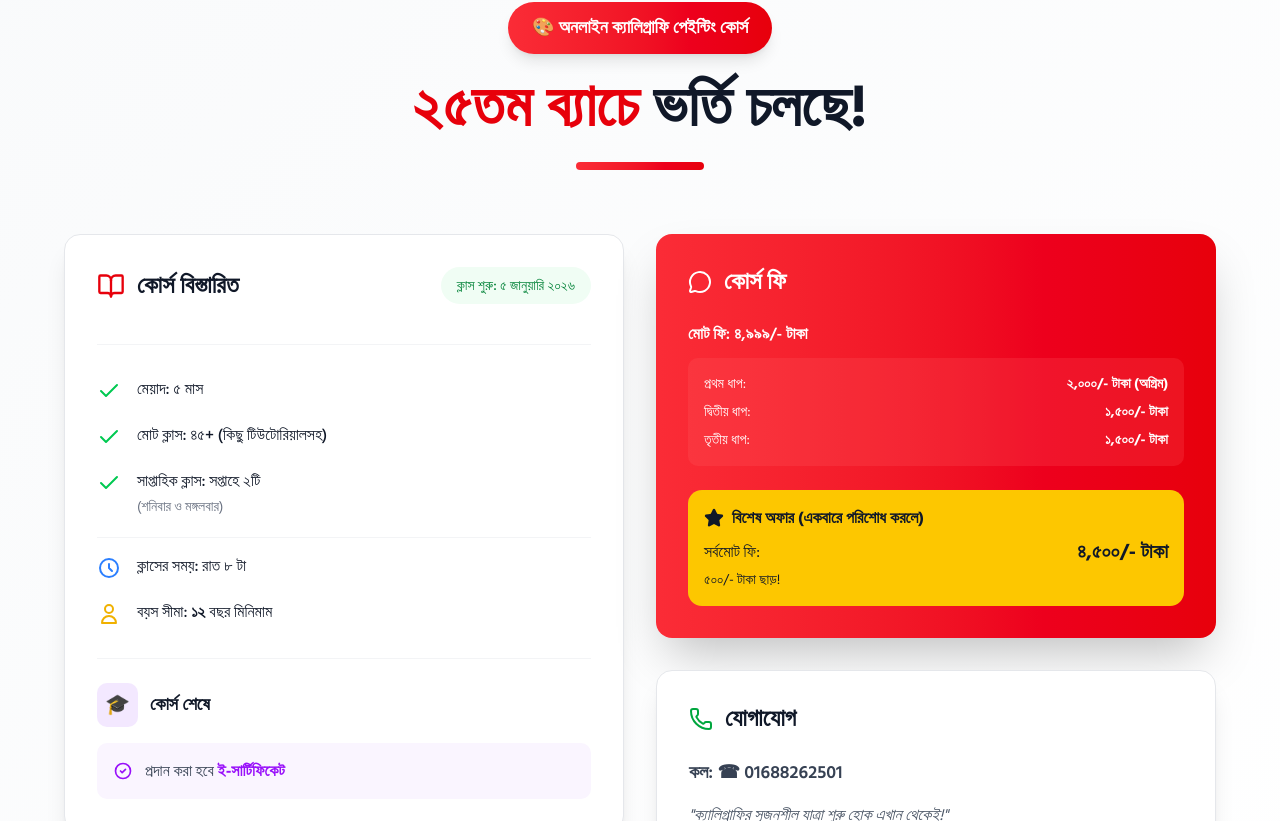
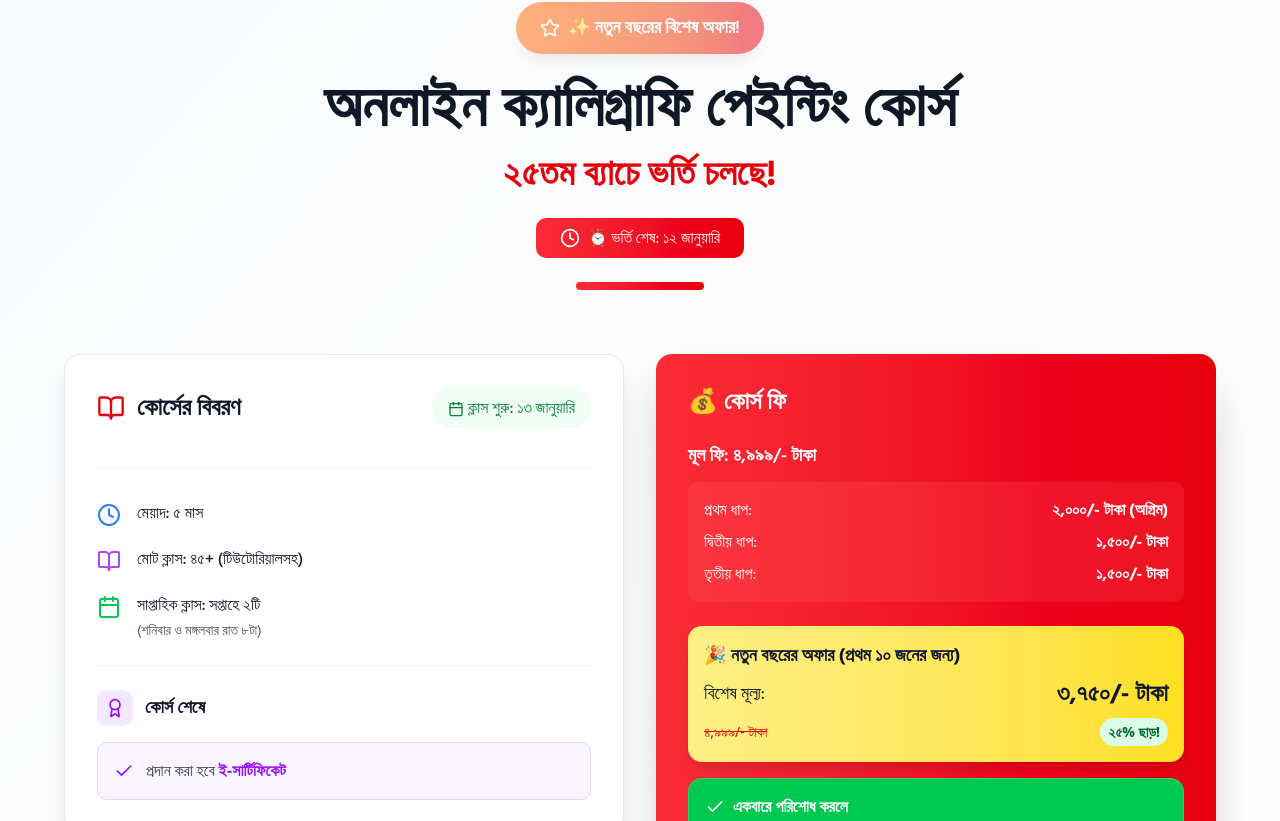
Before and after one commit to mamunurroshid90/noor-calligrapher, a Next.js app: page /courses in a window 1280 px wide. Shown: the part 2119-2940 px from the top of the page. Built offline with nearby package versions, Linux system fonts and the light colour scheme.

Commit message:
added new version course details content

```diff
--- a/src/components/courses/CourseDetailsSection.tsx
+++ b/src/components/courses/CourseDetailsSection.tsx
@@ -13,6 +13,9 @@ import {
   MessageCircle,
   Phone,
   BookOpen,
+  Calendar,
+  Percent,
+  AlertCircle,
 } from "lucide-react";
 import Container from "@/components/ui/Container";
 
@@ -25,20 +28,37 @@ const CourseDetailsSection = ({ banglaFont }: CourseDetailsSectionProps) => {
     <section className="py-20 bg-gradient-to-br from-gray-50 to-white">
       <Container>
         <div className="max-w-6xl mx-auto">
-          {/* Header */}
+          {/* Header with Special Offer */}
           <div className="text-center mb-16">
-            <div className="inline-flex items-center bg-gradient-to-r from-red-500 to-red-600 text-white px-6 py-3 rounded-full text-lg font-semibold mb-6 shadow-lg">
+            {/* Special Offer Badge */}
+            <div className="inline-flex items-center bg-gradient-to-r from-orange-500 to-red-600 text-white px-6 py-3 rounded-full text-lg font-semibold mb-6 shadow-lg animate-pulse">
+              <Star className="h-5 w-5 mr-2" />
               <span style={{ fontFamily: "'Hind Siliguri', sans-serif" }}>
-                🎨 অনলাইন ক্যালিগ্রাফি পেইন্টিং কোর্স
+                ✨ নতুন বছরের বিশেষ অফার!
               </span>
             </div>
 
+            {/* Main Title */}
             <h2
               style={{ fontFamily: banglaFont }}
-              className="text-5xl md:text-6xl font-black text-gray-900 mb-6"
+              className="text-5xl md:text-6xl font-black text-gray-900 mb-4"
             >
-              <span className="text-red-600">২৫তম ব্যাচে</span> ভর্তি চলছে!
+              অনলাইন ক্যালিগ্রাফি পেইন্টিং কোর্স
             </h2>
+            <h3
+              style={{ fontFamily: banglaFont }}
+              className="text-3xl md:text-4xl font-bold text-red-600 mb-6"
+            >
+              ২৫তম ব্যাচে ভর্তি চলছে!
+            </h3>
+
+            {/* Countdown Timer */}
+            <div className="inline-flex items-center bg-gradient-to-r from-red-500 to-red-600 text-white px-6 py-2 rounded-lg mb-6">
+              <Clock className="h-5 w-5 mr-2" />
+              <span style={{ fontFamily: banglaFont }}>
+                ⏰ ভর্তি শেষ: ১২ জানুয়ারি
+              </span>
+            </div>
 
             <div className="w-32 h-2 bg-gradient-to-r from-red-500 to-red-600 rounded-full mx-auto"></div>
           </div>
@@ -58,12 +78,14 @@ const CourseDetailsSection = ({ banglaFont }: CourseDetailsSectionProps) => {
                           style={{ fontFamily: banglaFont }}
                           className="text-2xl font-bold text-gray-900"
                         >
-                          কোর্স বিস্তারিত
+                          কোর্সের বিবরণ
                         </h3>
                       </div>
-                      <div className="px-4 py-2 bg-green-50 text-green-700 rounded-full text-sm font-medium">
+                      <div className="px-4 py-2 bg-green-50 text-green-700 rounded-full text-md font-medium">
+                        <Calendar className="h-4 w-4 inline mr-1" />
                         <span style={{ fontFamily: banglaFont }}>
-                          ক্লাস শুরু: ৫ জানুয়ারি ২০২৬
+                          ক্লাস শুরু: <span className="font-serif">১৩</span>{" "}
+                          জানুয়ারি
                         </span>
                       </div>
                     </div>
@@ -73,103 +95,47 @@ const CourseDetailsSection = ({ banglaFont }: CourseDetailsSectionProps) => {
                   <div style={{ fontFamily: banglaFont }} className="space-y-5">
                     {/* List Items */}
                     <div className="flex items-start gap-4">
-                      <Check className="h-6 w-6 text-green-500 mt-0.5 flex-shrink-0" />
+                      <Clock className="h-6 w-6 text-blue-500 mt-0.5 flex-shrink-0" />
                       <div>
                         <p className="text-gray-900 font-medium">
-                          মেয়াদ: ৫ মাস
+                          মেয়াদ: ৫ মাস
                         </p>
                       </div>
                     </div>
 
                     <div className="flex items-start gap-4">
-                      <Check className="h-6 w-6 text-green-500 mt-0.5 flex-shrink-0" />
+                      <BookOpen className="h-6 w-6 text-purple-500 mt-0.5 flex-shrink-0" />
                       <div>
                         <p className="text-gray-900 font-medium">
-                          মোট ক্লাস: ৪৫+ (কিছু টিউটোরিয়ালসহ)
+                          মোট ক্লাস: ৪৫+ (টিউটোরিয়ালসহ)
                         </p>
                       </div>
                     </div>
 
                     <div className="flex items-start gap-4">
-                      <Check className="h-6 w-6 text-green-500 mt-0.5 flex-shrink-0" />
+                      <Calendar className="h-6 w-6 text-green-500 mt-0.5 flex-shrink-0" />
                       <div>
                         <p className="text-gray-900 font-medium">
                           সাপ্তাহিক ক্লাস: সপ্তাহে ২টি
                         </p>
-                        <p className="text-gray-500 text-sm mt-1">
-                          (শনিবার ও মঙ্গলবার)
-                        </p>
-                      </div>
-                    </div>
-
-                    <div className="flex items-start gap-4 pt-4 border-t border-gray-100">
-                      <svg
-                        className="h-6 w-6 text-blue-500 mt-0.5 flex-shrink-0"
-                        fill="none"
-                        stroke="currentColor"
-                        viewBox="0 0 24 24"
-                      >
-                        <path
-                          strokeLinecap="round"
-                          strokeLinejoin="round"
-                          strokeWidth={2}
-                          d="M12 8v4l3 3m6-3a9 9 0 11-18 0 9 9 0 0118 0z"
-                        />
-                      </svg>
-                      <div>
-                        <p className="text-gray-900 font-medium">
-                          ক্লাসের সময়: রাত ৮ টা
-                        </p>
-                      </div>
-                    </div>
-
-                    <div className="flex items-start gap-4">
-                      <svg
-                        className="h-6 w-6 text-yellow-500 mt-0.5 flex-shrink-0"
-                        fill="none"
-                        stroke="currentColor"
-                        viewBox="0 0 24 24"
-                      >
-                        <path
-                          strokeLinecap="round"
-                          strokeLinejoin="round"
-                          strokeWidth={2}
-                          d="M16 7a4 4 0 11-8 0 4 4 0 018 0zM12 14a7 7 0 00-7 7h14a7 7 0 00-7-7z"
-                        />
-                      </svg>
-                      <div>
-                        <p className="text-gray-900 font-medium">
-                          বয়স সীমা:{" "}
-                          <span className="font-sans font-bold">১২</span> বছর
-                          মিনিমাম
+                        <p className="text-gray-600 text-sm mt-1">
+                          (শনিবার ও মঙ্গলবার রাত ৮টা)
                         </p>
                       </div>
                     </div>
 
                     {/* Certificate Section */}
-                    <div className="mt-8 pt-6 border-t border-gray-100">
+                    <div className="mt-6 pt-6 border-t border-gray-100">
                       <div className="flex items-center gap-3 mb-4">
                         <div className="p-2 bg-purple-100 rounded-lg">
-                          <span className="text-xl">🎓</span>
+                          <Award className="h-5 w-5 text-purple-600" />
                         </div>
                         <h4 className="text-lg font-bold text-gray-900">
                           কোর্স শেষে
                         </h4>
                       </div>
-                      <div className="flex items-center gap-3 p-4 bg-purple-50 rounded-lg">
-                        <svg
-                          className="h-5 w-5 text-purple-600"
-                          fill="none"
-                          stroke="currentColor"
-                          viewBox="0 0 24 24"
-                        >
-                          <path
-                            strokeLinecap="round"
-                            strokeLinejoin="round"
-                            strokeWidth={2}
-                            d="M9 12l2 2 4-4m6 2a9 9 0 11-18 0 9 9 0 0118 0z"
-                          />
-                        </svg>
+                      <div className="flex items-center gap-3 p-4 bg-purple-50 rounded-lg border border-purple-200">
+                        <Check className="h-5 w-5 text-purple-600" />
                         <p className="text-gray-700">
                           প্রদান করা হবে{" "}
                           <strong className="text-purple-600">
@@ -188,14 +154,15 @@ const CourseDetailsSection = ({ banglaFont }: CourseDetailsSectionProps) => {
                     className="text-2xl font-bold text-gray-900 mb-4 flex items-center gap-3"
                   >
                     <Video className="h-6 w-6 text-blue-600" />
-                    ক্লাস মিস হলে চিন্তা নেই
+                    ক্লাস মিস হলেও চিন্তার কিছু নেই
                   </h3>
                   <p
                     style={{ fontFamily: banglaFont }}
-                    className="text-gray-700 leading-relaxed"
+                    className="text-gray-700 leading-relaxed text-lg"
                   >
-                    প্রতিটি ক্লাসের রেকর্ডেড ভিডিও দেওয়া হবে। পরে দেখে নিজের মতো
-                    করে ক্লাস সম্পূর্ণ করতে পারবেন।
+                    • প্রতিটি ক্লাসের রেকর্ডেড ভিডিও দেওয়া হবে
+                    <br />• নিজের সুবিধামতো সময়ে দেখে কোর্স সম্পূর্ণ করতে
+                    পারবেন
                   </p>
                 </div>
               </div>
@@ -208,43 +175,71 @@ const CourseDetailsSection = ({ banglaFont }: CourseDetailsSectionProps) => {
                     style={{ fontFamily: banglaFont }}
                     className="text-2xl font-bold mb-6 flex items-center gap-3"
                   >
-                    <MessageCircle className="h-6 w-6" />
-                    কোর্স ফি
+                    {/* <MessageCircle className="h-6 w-6" /> */}
+                    💰 কোর্স ফি
                   </h3>
 
+                  {/* Regular Fee */}
                   <div className="mb-6">
                     <h4
                       style={{ fontFamily: banglaFont }}
-                      className="font-semibold mb-3"
+                      className="font-semibold mb-3 text-lg"
                     >
-                      মোট ফি: ৪,৯৯৯/- টাকা
+                      মূল ফি: ৪,৯৯৯/- টাকা
                     </h4>
                     <div
                       style={{ fontFamily: banglaFont }}
-                      className="space-y-2 text-sm bg-red-400/20 rounded-lg p-4"
+                      className="space-y-2 text-md bg-red-400/20 rounded-lg p-4"
                     >
                       <div className="flex justify-between">
                         <span>প্রথম ধাপ:</span>
                         <span className="font-bold">২,০০০/- টাকা (অগ্রিম)</span>
                       </div>
                       <div className="flex justify-between">
-                        <span>দ্বিতীয় ধাপ:</span>
+                        <span>দ্বিতীয় ধাপ:</span>
                         <span className="font-bold">১,৫০০/- টাকা</span>
                       </div>
                       <div className="flex justify-between">
-                        <span>তৃতীয় ধাপ:</span>
+                        <span>তৃতীয় ধাপ:</span>
                         <span className="font-bold">১,৫০০/- টাকা</span>
                       </div>
                     </div>
                   </div>
 
-                  <div className="bg-yellow-400 text-gray-900 rounded-xl p-4 hover:scale-[1.02] transition-transform duration-300">
+                  {/* Special Offer */}
+                  <div className="bg-gradient-to-r from-yellow-200 to-yellow-300 text-gray-900 rounded-xl p-4 hover:scale-[1.02] transition-transform duration-300 shadow-lg">
+                    <h4
+                      style={{ fontFamily: banglaFont }}
+                      className="font-bold mb-2 flex items-center gap-2 text-lg"
+                    >
+                      {/* <Star className="h-5 w-5 fill-current" /> */}
+                      🎉 নতুন বছরের অফার (প্রথম ১০ জনের জন্য)
+                    </h4>
+                    <div
+                      style={{ fontFamily: banglaFont }}
+                      className="flex justify-between items-center mb-2"
+                    >
+                      <span className="text-lg">বিশেষ মূল্য:</span>
+                      <span className="text-2xl font-bold">৩,৭৫০/- টাকা</span>
+                    </div>
+                    <div className="flex justify-between items-center text-sm">
+                      <span className="text-red-600 line-through">
+                        ৪,৯৯৯/- টাকা
+                      </span>
+                      <span className="bg-green-100 text-green-800 px-2 py-1 rounded-full font-bold">
+                        ২৫% ছাড়!
+                      </span>
+                    </div>
+                  </div>
+
+                  {/* One-time Payment Offer */}
+                  <div className="mt-4 bg-green-500 text-white rounded-xl p-4 border border-green-300/30">
                     <h4
                       style={{ fontFamily: banglaFont }}
                       className="font-bold mb-2 flex items-center gap-2"
                     >
-                      <Star className="h-5 w-5 fill-current" />
-                      বিশেষ অফার (একবারে পরিশোধ করলে)
+                      <Check className="h-5 w-5" />
+                      একবারে পরিশোধ করলে
                     </h4>
                     <div
                       style={{ fontFamily: banglaFont }}
@@ -255,9 +250,9 @@ const CourseDetailsSection = ({ banglaFont }: CourseDetailsSectionProps) => {
                     </div>
                     <p
                       style={{ fontFamily: banglaFont }}
-                      className="text-sm mt-1"
+                      className="text-sm mt-1 text-white font-bold"
                     >
-                      ৫০০/- টাকা ছাড়!
+                      ৫০০/- টাকা অতিরিক্ত ছাড়!
                     </p>
                   </div>
                 </div>
@@ -272,17 +267,25 @@ const CourseDetailsSection = ({ banglaFont }: CourseDetailsSectionProps) => {
                     যোগাযোগ
                   </h3>
                   <div style={{ fontFamily: banglaFont }} className="space-y-4">
-                    <p className="text-gray-700 text-lg font-semibold">
-                      কল: ☎ 01688262501
-                    </p>
-                    <p className="text-gray-600 italic">
-                      "ক্যালিগ্রাফির সৃজনশীল যাত্রা শুরু হোক এখান থেকেই!"
-                    </p>
+                    <div className="bg-green-50 p-4 rounded-lg border border-green-200">
+                      <p className="text-gray-700 text-lg font-semibold text-center">
+                        ☎️ 01688262501
+                      </p>
+                    </div>
+
+                    <div className="text-center">
+                      <p className="text-gray-600 italic text-lg mb-4">
+                        "🌟 নতুন বছরে নতুন দক্ষতা শিখুন ক্যালিগ্রাফির মাধ্যমে!"
+                      </p>
+                      <p className="text-gray-700 font-medium mb-6">
+                        📲 আজই ভর্তি হোন — সুযোগ সীমিত!
+                      </p>
+                    </div>
 
                     <button
                       onClick={() =>
                         window.open(
-                          "https://wa.me/8801688262501?text=হ্যালো!%20আমি%20ক্যালিগ্রাফি%20পেইন্টিং%20কোর্সে%20ভর্তি%20হতে%20চাই।",
+                          "https://wa.me/8801688262501?text=হ্যালো!%20আমি%20ক্যালিগ্রাফি%20পেইন্টিং%20কোর্সে%20ভর্তি%20হতে%20চাই।%20নতুন%20বছরের%2025%%20ডিসকাউন্ট%20অফার%20সম্পর্কে%20জানতে%20চাই।",
                           "_blank"
                         )
                       }
```
